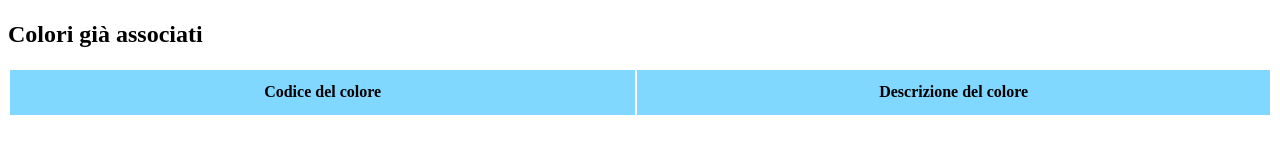
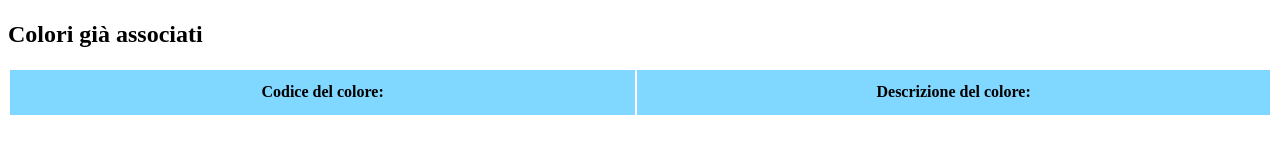
Before and after one commit to RobertaConti-Jarvis/Ammazon-j, an Angular app in the folder ammazzon-client/: page /associa-colori-a-prodotti in a window 1280 px wide. Shown: the part 389-547 px from the top of the page. Built offline with nearby package versions, Linux system fonts and the light colour scheme.

Commit message:
#8
Implementazione parziale

```diff
--- a/ammazzon-client/src/app/associa-colori-a-prodotti/associa-colori-a-prodotti.component.html
+++ b/ammazzon-client/src/app/associa-colori-a-prodotti/associa-colori-a-prodotti.component.html
@@ -23,8 +23,8 @@
     <table>
         <tr>
 
-            <th>Codice del colore</th>
-            <th>Descrizione del colore</th>
+            <th>Codice del colore: {{prodotto.codice}}</th>
+            <th>Descrizione del colore: {{prodotto.descrizione}}</th>
         </tr>
         <tr *ngFor="let ca of coloriAssociati">
 
--- a/ammazzon-client/src/app/associa-colori-a-prodotti/associa-colori-a-prodotti.component.ts
+++ b/ammazzon-client/src/app/associa-colori-a-prodotti/associa-colori-a-prodotti.component.ts
@@ -41,6 +41,7 @@ export class AssociaColoriAProdottiComponent implements OnInit {
 
 
   seleziona(p: Prodotto) {
+    this.prodotto = p;
     let dto: ProdottoDto = new ProdottoDto();
     dto.prodotto = this.prodotto;
     let oss: Observable<ListeColoriProdottoDto> = this.http.post<ListeColoriProdottoDto>(
```
Also changed, not shown: 1 other file (tests, documents, lock files or other folders).
